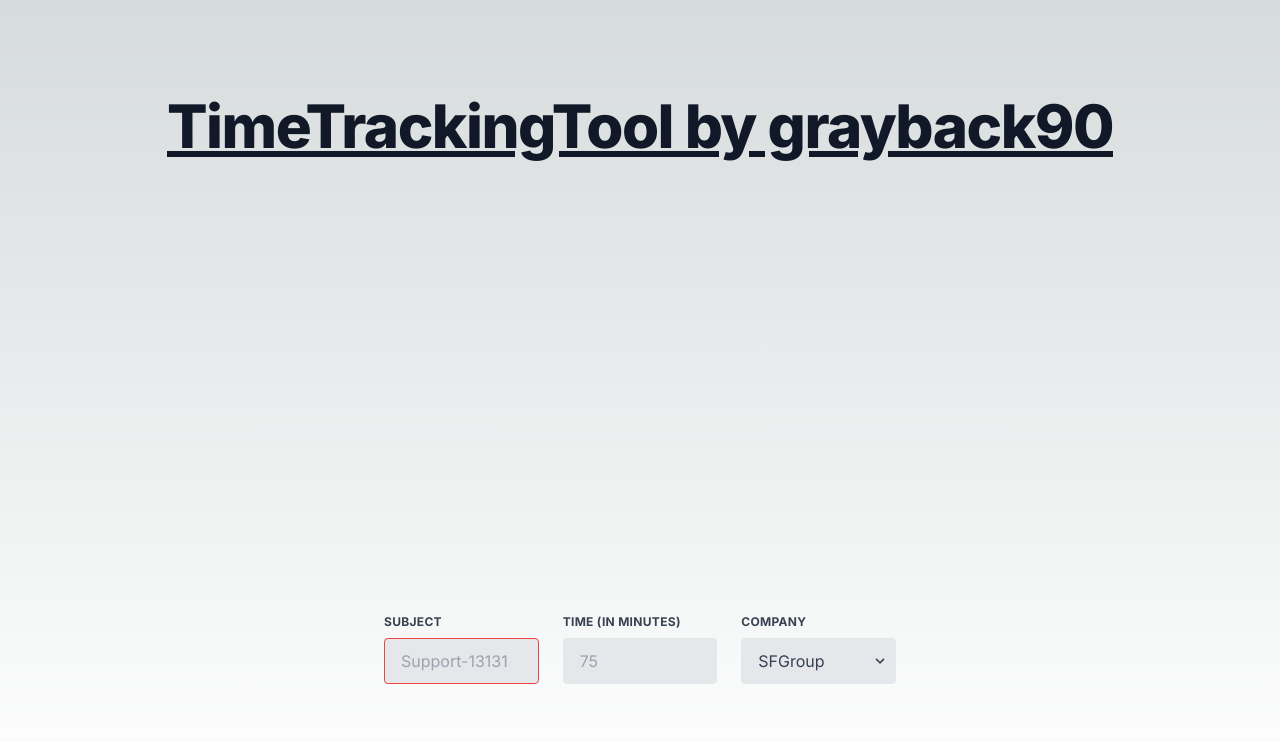
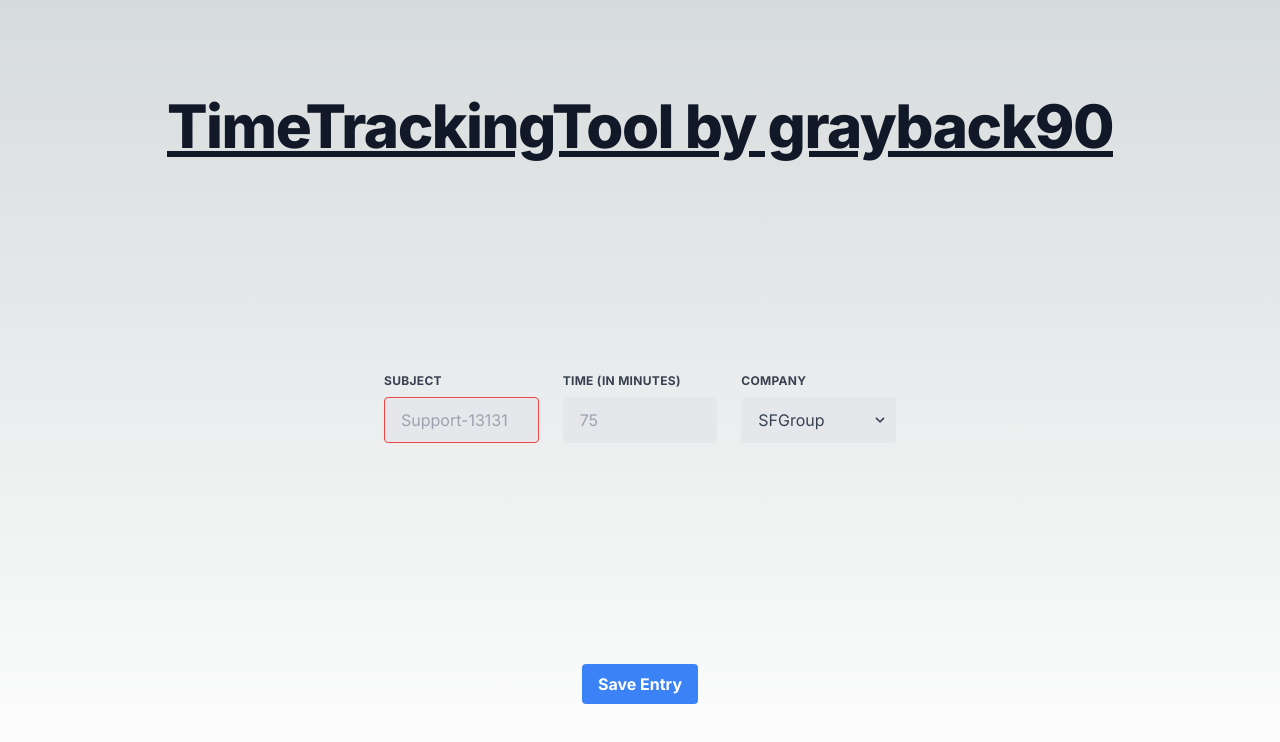
Before and after one commit to grayback90/timetrackingtool, a Next.js app: page / in a window 1280 px wide. Shown: the top 742 px of the page. Built offline with nearby package versions, Linux system fonts and the light colour scheme.

Commit message:
insert save-button

```diff
--- a/src/app/page.js
+++ b/src/app/page.js
@@ -37,6 +37,9 @@
           </div>
         </div>
       </form>
+      <button class="bg-blue-500 hover:bg-blue-700 text-white font-bold py-2 px-4 rounded">
+        Save Entry
+      </button>
     </main>
   )
 }
```
